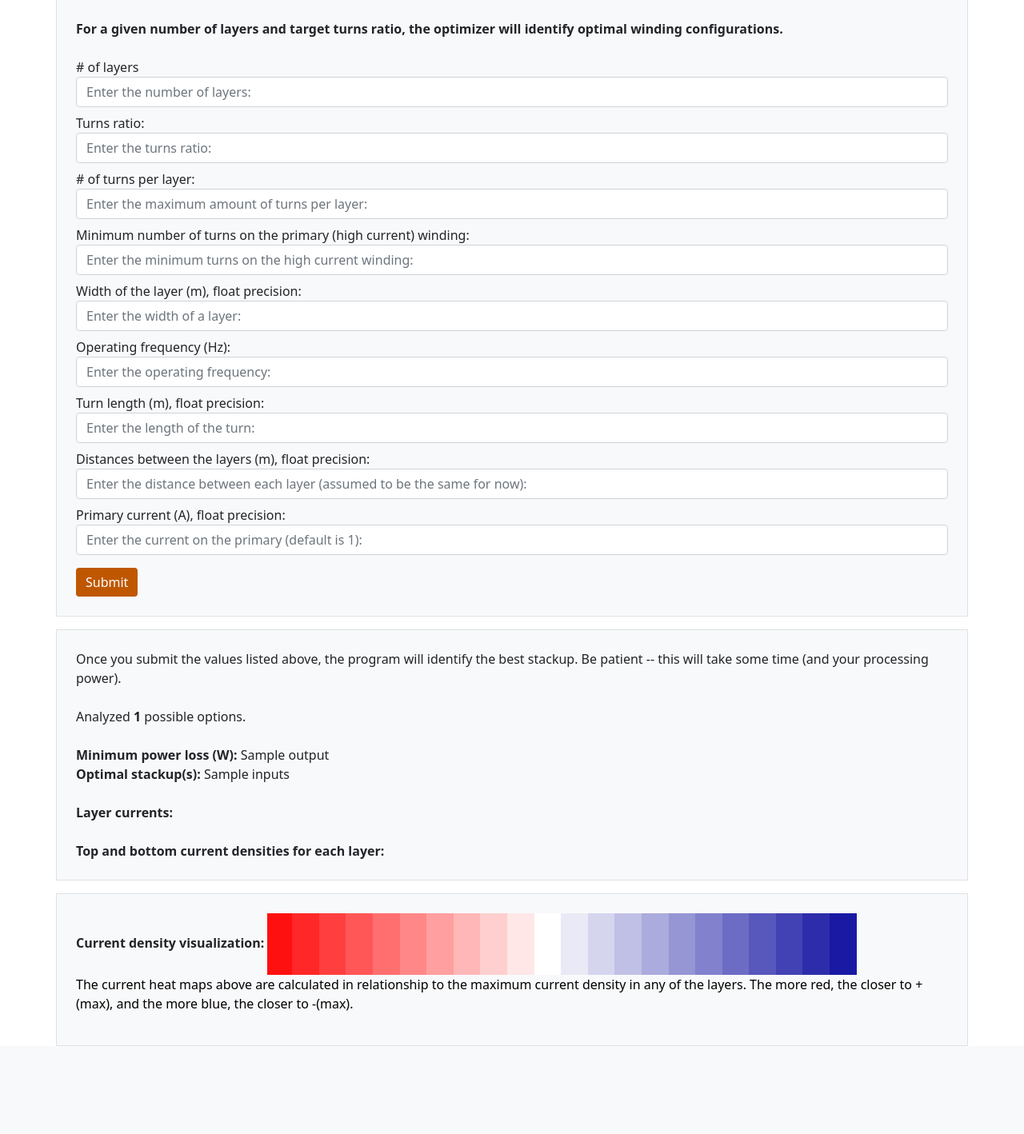
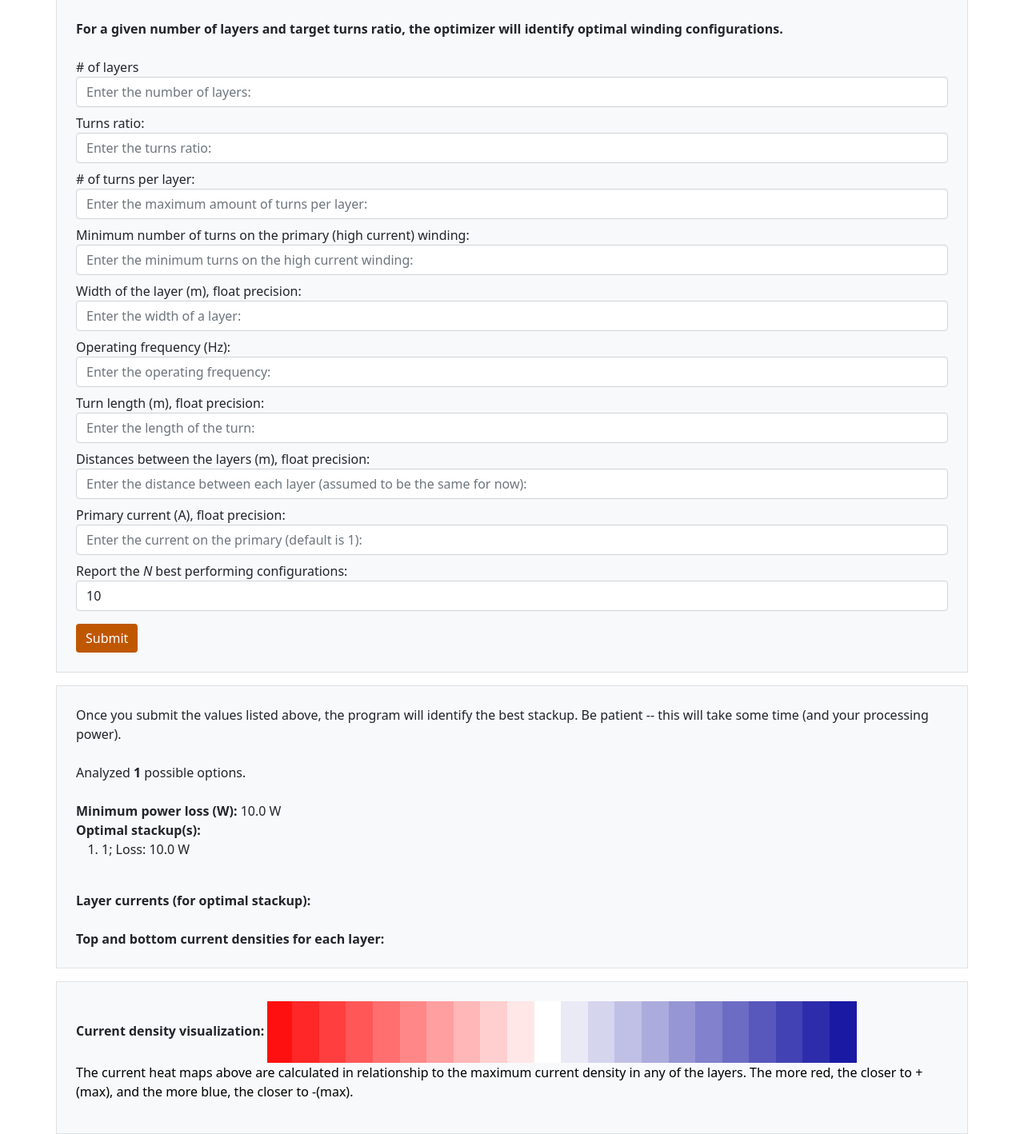
Before and after one commit to Power-Electronics-and-Magnetics-Group/quickshift, a Flask app: template templates/optimizer.html in a window 1280 px wide. Shown: the part 73-1491 px from the top of the page at 80% size. Before the commit the page ends 1381 px from the top, so only its background shows below. Run offline with Flask 2, Linux system fonts and the light colour scheme; the template is opened without the code that fills it: most values are stand-ins (such as "Sample title", 1, 10 or a date in 2020); parts of the project's set-up code (start-up, migrations or seed data) failed here and were passed over.

Commit message:
List best N stacks in optimizer

```diff
--- a/front.py
+++ b/front.py
@@ -1,4 +1,4 @@
-from main import solveIt
+from main import solveIt, solveIt_list
 from stackups import parseStackup
 from currentSharing import current_sharing_numeric
 from colorprocessing import listDeterminer
@@ -77,12 +77,13 @@ def optimizer():
         turnLength=float(request.form['turnLength'])
         layerDistances=float(request.form['layerDistances'])
         minimumTurns=int(request.form['minimumTurns'])
-        solution = solveIt(nValue,turnsRatio,turnsPerLayer,layerWidth,operatingFrequency,turnLength,layerDistances,minimumTurns)
-        output = solution[1]
-        options = solution[4]
+        quantityList = int(request.form['listTop'])
+        solution = solveIt_list(nValue,turnsRatio,turnsPerLayer,layerWidth,operatingFrequency,turnLength,layerDistances,minimumTurns,quantityList)
+        output = solution[0]
+        options = solution[1]
 
         # for now
-        inStack = solution[0][0]
+        inStack = solution[0][0][0]
         primaryCurrent=(request.form['primaryCurrent'])
         primCurrent=1.00000
         if(primaryCurrent!=""):
@@ -94,8 +95,7 @@ def optimizer():
         for i in hexList:
             hexListA.append(i.zfill(6))
         return render_template('optimizer.html',
-                               output="{:.5E}".format(Decimal(output)),
-                               inputs=inStack,
+                               output=output,
                                currentSolution=solute,
                                pC=primCurrent,
                                nVal=nValue,
--- a/templates/optimizer.html
+++ b/templates/optimizer.html
@@ -92,6 +92,10 @@
         <label for="primaryCurrent">Primary current (A), float precision: </label>
         <input type="number" min=".00001" step=".00001" class="form-control" name="primaryCurrent" id="primaryCurrent" placeholder="Enter the current on the primary (default is 1):">
       </div>
+      <div class="form-group pt-2">
+        <label for="listTop">Report the <i>N</i> best performing configurations: </label>
+        <input type="number" min="1" class="form-control" name="listTop" id="listTop" value=10>
+      </div>
       <div class="pt-3"></div>
       <button type="submit" class="submit-btn btn btn-primary">Submit</button>
     </form>
@@ -109,15 +113,21 @@
       {% endif %}
 
       {% if output is defined %}
-        <b>Minimum power loss (W):</b> {{output}} <br>
+        <b>Minimum power loss (W):</b> {{output[0][1] |float|round(5)}} W <br>
       {% endif %}
 
-      {% if inputs is defined %}
-        <b> Optimal stackup(s): </b> {{inputs}} <br>
+      {% if output is defined %}
+        <b> Optimal stackup(s): </b> <br>
+          <ol>
+            {% for j in output %}
+              <li>{{j[0]}}; Loss: {{ j[1]|float|round(5) }} W</li>
+            {% endfor %}
+          </ol>
       {% endif %}
+
 	{% if currentSolution is defined %}
       <br>
-      <b> Layer currents: </b> <br>
+      <b> Layer currents (for optimal stackup): </b> <br>
       {% for i in currentSolution %}
         {% if loop.index <= nVal %}
 	  <b> Layer {{loop.index}} </b> =  {{ i|float|round(5) }} A <br>
@@ -142,7 +152,7 @@
       {% for i in range(0,2*nVal-1,2) %}
       {% if loop.index <= nVal %}
 
-      <div id=enclosure" style="text-align:center; width:805px;border:3px solid black;">
+      <div id="enclosure" style="text-align:center; width:805px;border:3px solid black;">
         <div style="padding-top:30px; width:800px;height:20px;background:#{{hL[i]}};border:1px solid black;">
         </div>
         <div class="bg-light" style="padding-top:0px; width:800px;border:1px solid black; height:30px;">
```
Also changed, not shown: main.py (+27 -33 lines), templates/index.html (+4 -3 lines).
